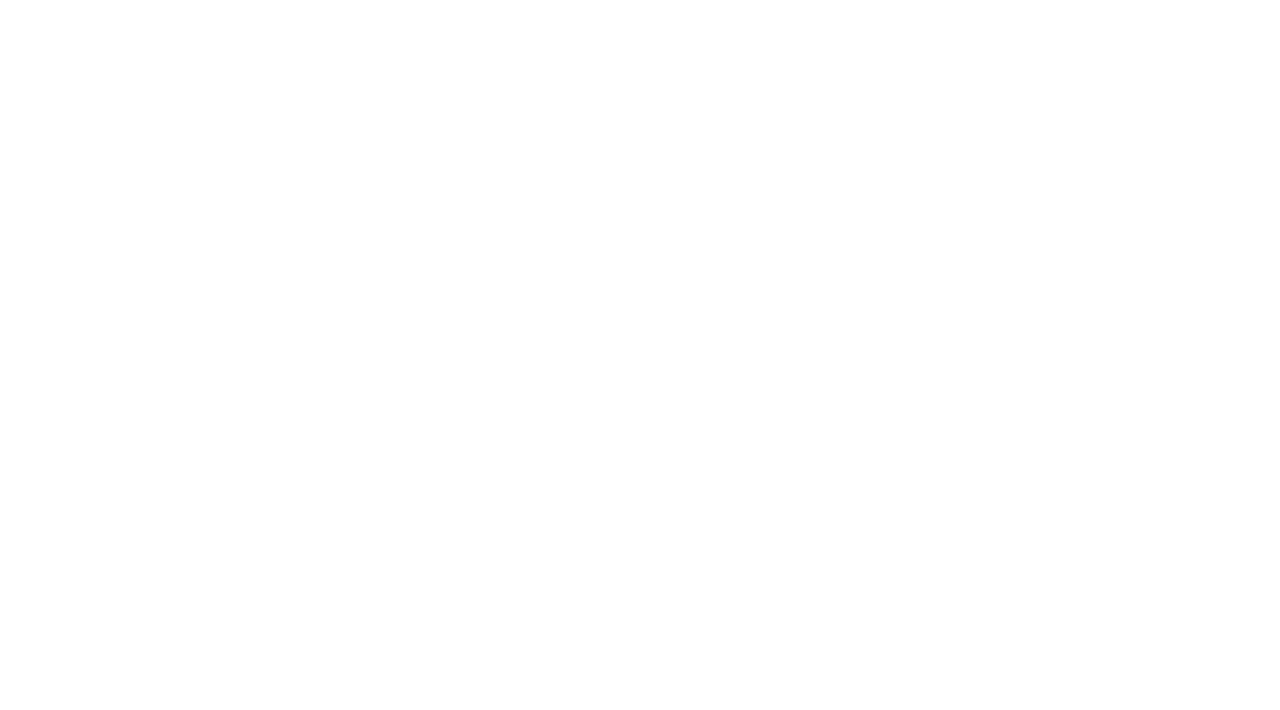
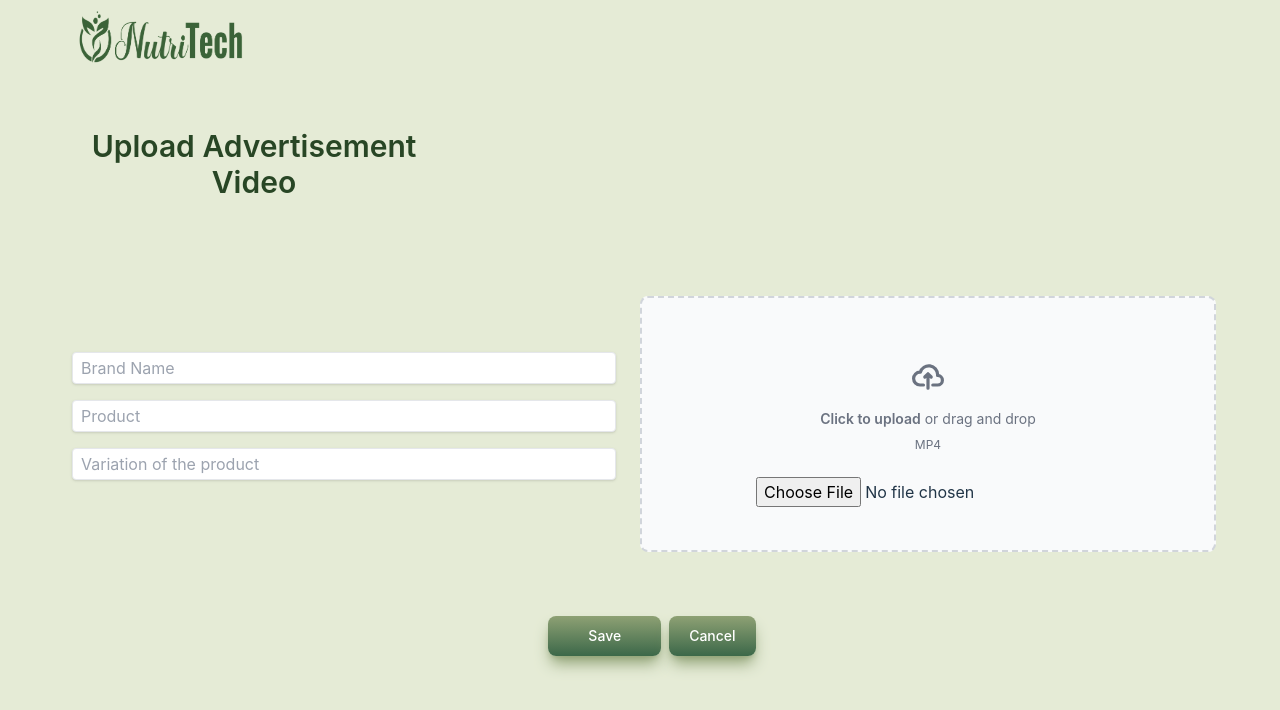
Before and after one commit to Rimaz-Moulana/Nutritech, a React (Vite) app in the folder frontend/: page /uploadvideo2 in a window 1280 px wide. Before the commit this address had no page. Shown: the top 710 px of the page. Built offline with nearby package versions, Linux system fonts and the light colour scheme.

Commit message:
commit by rimaz

```diff
--- a/frontend/src/App.jsx
+++ b/frontend/src/App.jsx
@@ -19,6 +19,7 @@ import Login from './pages/Login';
 import Product from './pages/Annotator/Product';
 import History from './pages/MediaStation/History';
 import UploadVideo from './pages/MediaStation/UploadVideo';
+import UploadVideo2 from './pages/MediaStation/UploadVideo2';
 import NewVideos from './pages/SensorManager/NewVideos';
 
 import Row from './components/AnnotationTable/Row';
@@ -56,6 +57,8 @@ function App(){
 
               <Route path="/sensormanagernewvideo" element={<NewVideos/>} />
               <Route path="/sensormanagernewvideo" element={<NewVideos/>} />
+              <Route path="/uploadvideo2" element={<UploadVideo2 />} />
+
 
               <Route path="/reviewvideos" element={<ReviewVideos/>} />
               <Route path="/rules" element={<Rules/>} />
--- /dev/null
+++ b/frontend/src/pages/MediaStation/UploadVideo2.jsx
@@ -0,0 +1,52 @@
+import React, { axios, useState } from 'react';
+import UploadForm from '../../components/UploadVideo/UploadForm';
+import NavbarMediaStation from '../../components/navbar/NavbarMediaStation';
+
+
+function UploadVideo() {
+  const [file , setFile ] = useState();
+  const upload = () => {
+    const formData = new FormData()
+    formData.append('file', file)
+    axios.post('http://localhost:3000/api/upload', formData )
+    .then(res => {console.log(res.body)})
+    .catch(er=> console.log(er))
+  }
+  return (
+    <div className='bg-backgroundGreen flex h-screen'>
+    <div className="w-full ml-12 mr-4 ">
+      <NavbarMediaStation />
+      <div className='flex justify-between'>
+      <h1 className=' mb-8 mt-32 lg:mr-[820px] text-3xl ml-4 font-semibold text-sidebarGreen justify-start'>
+         Upload Advertisement Video
+      </h1>
+
+      </div>
+      <div className='flex mt-16 mr-12'>
+      <UploadForm/>
+      <div className="flex w-1/2 items-center justify-center">
+        <label htmlFor="dropzone-file" className="flex flex-col items-center justify-center w-full h-64 border-2 border-gray-300 border-dashed rounded-lg cursor-pointer bg-gray-50 dark:hover:bg-bray-800 dark:bg-gray-700 hover:bg-gray-100 dark:border-gray-600 dark:hover:border-gray-500 dark:hover:bg-gray-600">
+        <div className="flex flex-col items-center justify-center pt-5 pb-6">
+            <svg className="w-8 h-8 mb-4 text-gray-500 dark:text-gray-400" aria-hidden="true" xmlns="http://www.w3.org/2000/svg" fill="none" viewBox="0 0 20 16">
+                <path stroke="currentColor" strokeLinecap="round" strokeLinejoin="round" strokeWidth="2" d="M13 13h3a3 3 0 0 0 0-6h-.025A5.56 5.56 0 0 0 16 6.5 5.5 5.5 0 0 0 5.207 5.021C5.137 5.017 5.071 5 5 5a4 4 0 0 0 0 8h2.167M10 15V6m0 0L8 8m2-2 2 2"/>
+            </svg>
+            <p className="mb-2 text-sm text-gray-500 dark:text-gray-400"><span className="font-semibold">Click to upload</span> or drag and drop</p>
+            <p className="text-xs text-gray-500 dark:text-gray-400">MP4</p>
+        </div>
+        <input id="dropzone-file" type="file" className="" onChange={(e) => setFile(e.target.files[0])} />
+    </label>
+</div>
+      </div>
+      <div className=''>
+      <div className='flex h-full justify-center mt-16 sm:h-full'>
+        <button className="text-white bg-gradient-to-t from-buttonGreen to-darkGreen hover:bg-gradient-to-br focus:ring-4 focus:outline-none focus:ring-darkGreen dark:focus:ring-darkGreen shadow-lg shadow-darkGreen dark:shadow-lg dark:shadow-darkGreen font-medium rounded-lg text-sm px-10 py-2.5 text-center me-2 mb-2 " onClick={upload} >Save</button>
+        <button className="text-white bg-gradient-to-t from-buttonGreen  to-darkGreen hover:bg-gradient-to-br focus:ring-4 focus:outline-none focus:ring-darkGreen dark:focus:ring-darkGreen shadow-lg shadow-darkGreen dark:shadow-lg dark:shadow-darkGreen font-medium rounded-lg text-sm px-5 py-2.5 text-center me-2 mb-2" onClick={() => window.history.back()}>Cancel</button>
+    </div>
+      </div>
+
+    </div>
+  </div>
+);
+}
+
+export default UploadVideo
```
